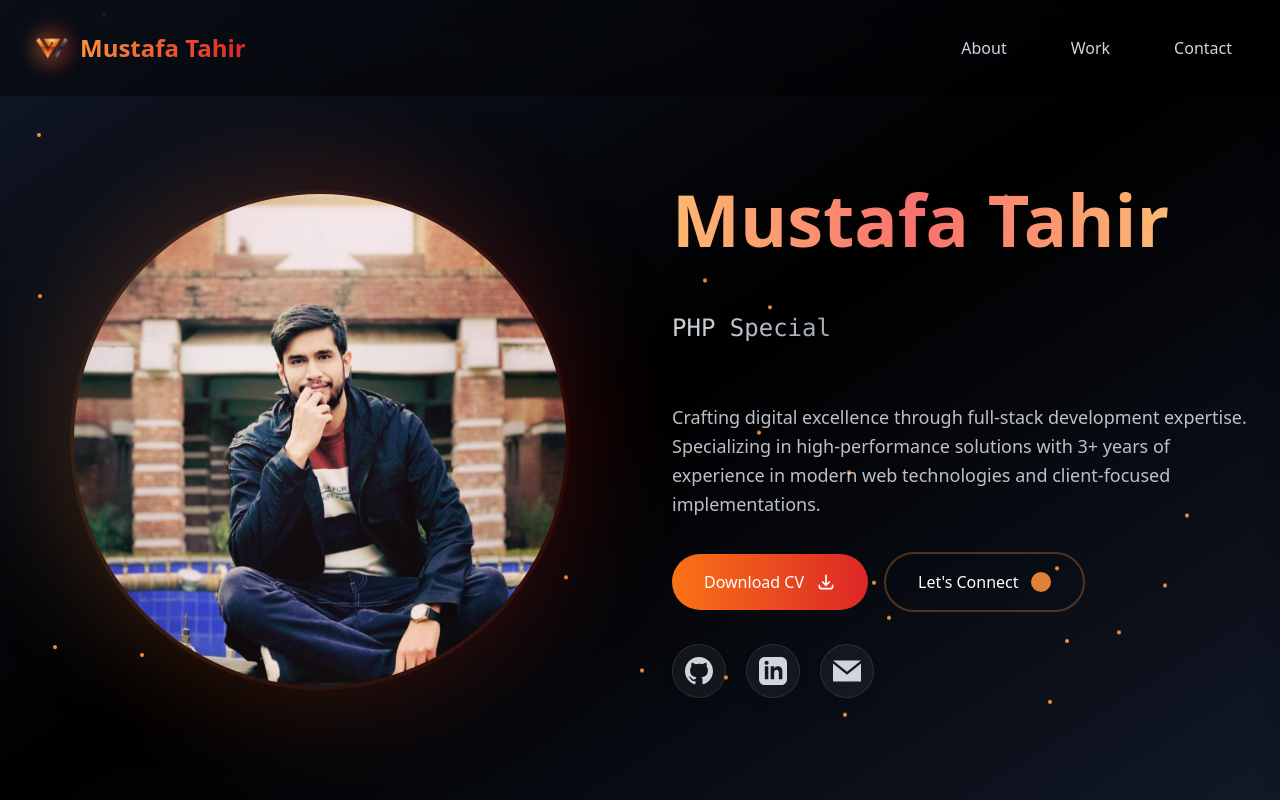
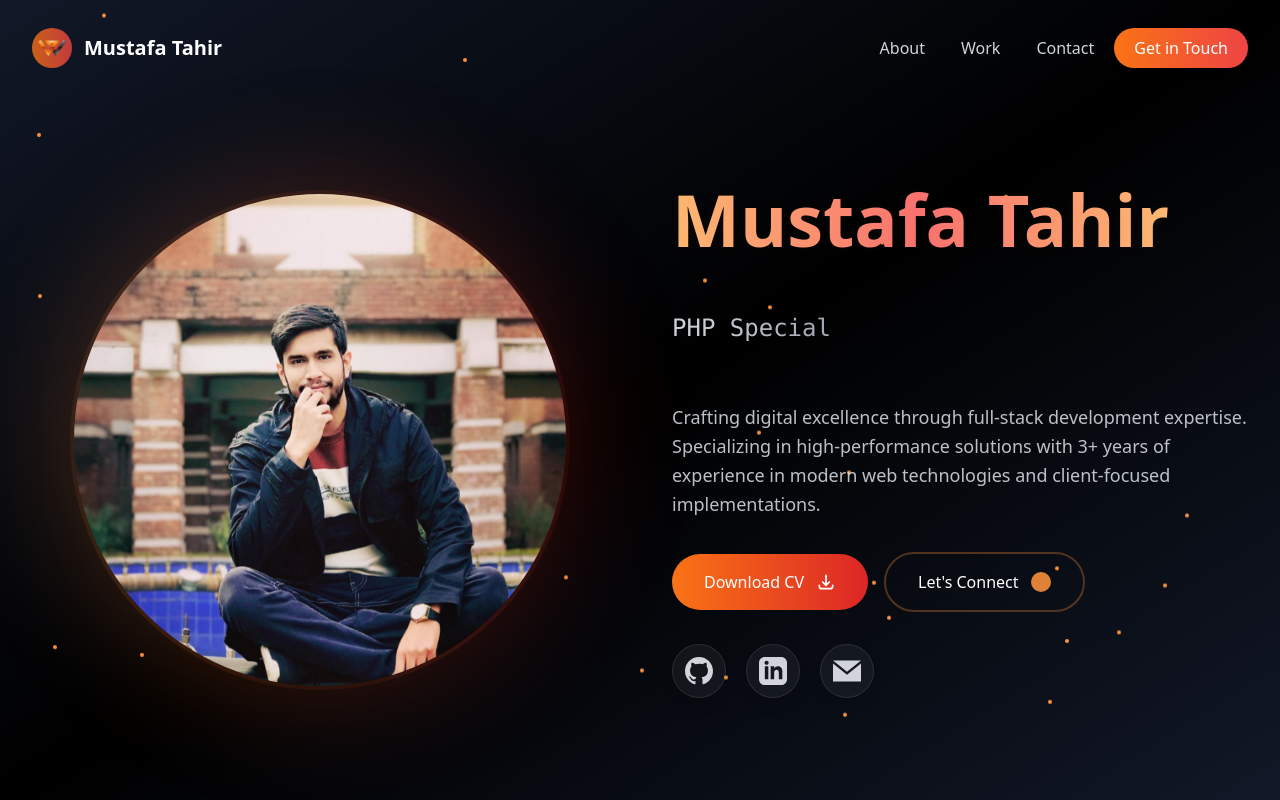
Before and after one commit to Mustafatahir98/Portfolio, a React (Create React App) app: page / in a window 1280 px wide. Shown: the top 800 px of the page. Built offline with nearby package versions, Linux system fonts and the light colour scheme.

Commit message:
Update Navbar.jsx

```diff
--- a/src/components/Navbar.jsx
+++ b/src/components/Navbar.jsx
@@ -1,42 +1,46 @@
 import React, { useState, useEffect } from 'react';
-import { AiOutlineClose, AiOutlineMenu } from 'react-icons/ai';
+import { Menu, X } from 'lucide-react';
 import logo from '../assets/favicon.png';
 
 const Navbar = () => {
-  const [nav, setNav] = useState(false);
-  const [scroll, setScroll] = useState(false);
+  const [isMenuOpen, setIsMenuOpen] = useState(false);
+  const [scrolled, setScrolled] = useState(false);
 
-  const handleNav = () => setNav(!nav);
+  const toggleMenu = () => setIsMenuOpen(!isMenuOpen);
 
   const scrollToSection = (event, sectionId) => {
     event.preventDefault();
     const section = document.getElementById(sectionId);
     if (section) {
       section.scrollIntoView({ behavior: 'smooth', block: 'start' });
-      setNav(false);
+      setIsMenuOpen(false);
     }
   };
 
   useEffect(() => {
-    const onScroll = () => {
-      setScroll(window.scrollY > 50);
+    const handleScroll = () => {
+      setScrolled(window.scrollY > 20);
     };
-    window.addEventListener('scroll', onScroll);
-    return () => window.removeEventListener('scroll', onScroll);
+    window.addEventListener('scroll', handleScroll);
+    return () => window.removeEventListener('scroll', handleScroll);
   }, []);
 
   useEffect(() => {
-    if (nav) {
+    if (isMenuOpen) {
       document.body.style.overflow = 'hidden';
     } else {
       document.body.style.overflow = '';
     }
-  }, [nav]);
+  }, [isMenuOpen]);
+
+  const navLinks = ['home', 'about', 'work', 'contact'];
 
   return (
     <nav
-      className={`fixed top-0 left-0 w-full z-50 transition-all duration-500 ${
-        scroll ? 'backdrop-blur-xl bg-black/80 py-3' : 'backdrop-blur-lg bg-black/40 py-4'
+      className={`fixed top-0 left-0 w-full z-50 transition-all duration-300 ${
+        scrolled
+          ? 'bg-black/90 shadow-lg py-2'
+          : 'bg-transparent py-4'
       }`}
     >
       <div className="max-w-7xl mx-auto px-4 sm:px-6 lg:px-8">
@@ -45,82 +49,88 @@ const Navbar = () => {
           <a
             href="#home"
             onClick={(e) => scrollToSection(e, 'home')}
-            className="flex items-center space-x-2 group"
+            className="flex items-center space-x-3 group"
           >
-            <div className="relative w-10 h-10 transition-transform duration-500 group-hover:rotate-[30deg]">
-              <div className="absolute inset-0 bg-gradient-to-r from-orange-400 to-red-600 rounded-full blur opacity-30 animate-pulse"></div>
+            <div className="relative w-10 h-10">
+              <div className="absolute inset-0 bg-gradient-to-r from-orange-500 to-red-500 rounded-full opacity-80 group-hover:opacity-100 transition-opacity duration-300"></div>
               <img
                 src={logo}
                 alt="Logo"
-                className="relative z-10 w-full h-full object-contain p-1"
+                className="relative z-10 w-full h-full object-contain p-1.5"
               />
             </div>
-            <span className="text-2xl font-bold bg-gradient-to-r from-orange-400 to-red-600 bg-clip-text text-transparent">
+            <span className="text-xl font-bold text-white group-hover:text-orange-400 transition-colors duration-300">
               Mustafa Tahir
             </span>
           </a>
 
           {/* Desktop Menu */}
-          <div className="hidden md:flex items-center space-x-8">
-            {['about', 'work', 'contact'].map((section) => (
+          <div className="hidden md:flex items-center space-x-1">
+            {navLinks.filter(link => link !== 'home').map((section) => (
               <a
                 key={section}
                 href={`#${section}`}
                 onClick={(e) => scrollToSection(e, section)}
-                className="relative px-4 py-2 text-gray-300 hover:text-white transition-all group"
+                className="px-4 py-2 text-gray-300 hover:text-white relative group font-medium"
               >
                 <span className="relative z-10 capitalize">{section}</span>
-                <div className="absolute bottom-0 left-0 w-full h-0.5 bg-gradient-to-r from-orange-400 to-red-600 origin-left transform scale-x-0 group-hover:scale-x-100 transition-transform duration-300" />
+                <span className="absolute bottom-0 left-0 w-full h-0.5 bg-orange-500 transform scale-x-0 group-hover:scale-x-100 transition-transform duration-300 origin-left"></span>
               </a>
             ))}
+            <a
+              href="#contact"
+              onClick={(e) => scrollToSection(e, 'contact')}
+              className="ml-4 px-5 py-2 bg-gradient-to-r from-orange-500 to-red-500 text-white rounded-full font-medium hover:from-orange-600 hover:to-red-600 transition-all duration-300 shadow-md hover:shadow-orange-500/20"
+            >
+              Get in Touch
+            </a>
           </div>
 
           {/* Mobile Menu Button */}
           <button
-            onClick={handleNav}
-            className="md:hidden p-2 rounded-lg hover:bg-white/10 transition-colors"
+            onClick={toggleMenu}
+            className="md:hidden p-2 text-gray-200 hover:text-orange-500 transition-colors focus:outline-none"
             aria-label="Toggle menu"
           >
-            {nav ? (
-              <AiOutlineClose className="w-6 h-6 text-orange-400" />
+            {isMenuOpen ? (
+              <X className="w-6 h-6" />
             ) : (
-              <AiOutlineMenu className="w-6 h-6 text-gray-300" />
+              <Menu className="w-6 h-6" />
             )}
           </button>
         </div>
       </div>
 
-      {/* Mobile Menu - Right Sidebar with Glowy Gradient */}
+      {/* Mobile Menu */}
       <div
-        className={`fixed top-0 right-0 h-screen z-50 transform transition-transform duration-300 ease-in-out
-          w-[70vw] rounded-l-3xl
-          bg-gradient-to-br from-orange-400 via-yellow-300 to-red-600
-          shadow-lg drop-shadow-xl
-          backdrop-blur-md
-          ${
-            nav ? 'translate-x-0' : 'translate-x-full'
-          }
-        `}
+        className={`fixed inset-0 bg-black/95 z-40 transform transition-transform duration-300 ease-in-out ${
+          isMenuOpen ? 'translate-x-0' : 'translate-x-full'
+        }`}
       >
-        <button
-          onClick={handleNav}
-          className="self-end m-6 text-white text-3xl hover:text-black transition-colors"
-          aria-label="Close menu"
-        >
-          <AiOutlineClose />
-        </button>
-        <nav className="flex flex-col justify-center items-center h-[calc(100vh-72px)] space-y-10 text-white text-2xl font-semibold px-8">
-          {['home', 'about', 'work', 'contact'].map((section) => (
+        <div className="flex flex-col h-full pt-24 px-8">
+          <div className="flex flex-col space-y-6 text-center">
+            {navLinks.map((section) => (
+              <a
+                key={section}
+                href={`#${section}`}
+                onClick={(e) => scrollToSection(e, section)}
+                className="py-3 text-2xl text-gray-300 hover:text-white border-b border-gray-800 capitalize font-medium hover:border-orange-500 transition-colors"
+              >
+                {section}
+              </a>
+            ))}
+          </div>
+
+          <div className="mt-auto mb-12 text-center">
             <a
-              key={section}
-              href={`#${section}`}
-              onClick={(e) => scrollToSection(e, section)}
-              className="hover:text-black transition-colors"
+              href="#contact"
+              onClick={(e) => scrollToSection(e, 'contact')}
+              className="inline-block px-8 py-3 bg-gradient-to-r from-orange-500 to-red-500 text-white rounded-full font-medium hover:from-orange-600 hover:to-red-600 transition-all duration-300 shadow-md"
             >
-              {section.charAt(0).toUpperCase() + section.slice(1)}
+              Get in Touch
             </a>
-          ))}
-        </nav>
+          </div>
+        </div>
       </div>
     </nav>
   );
```
